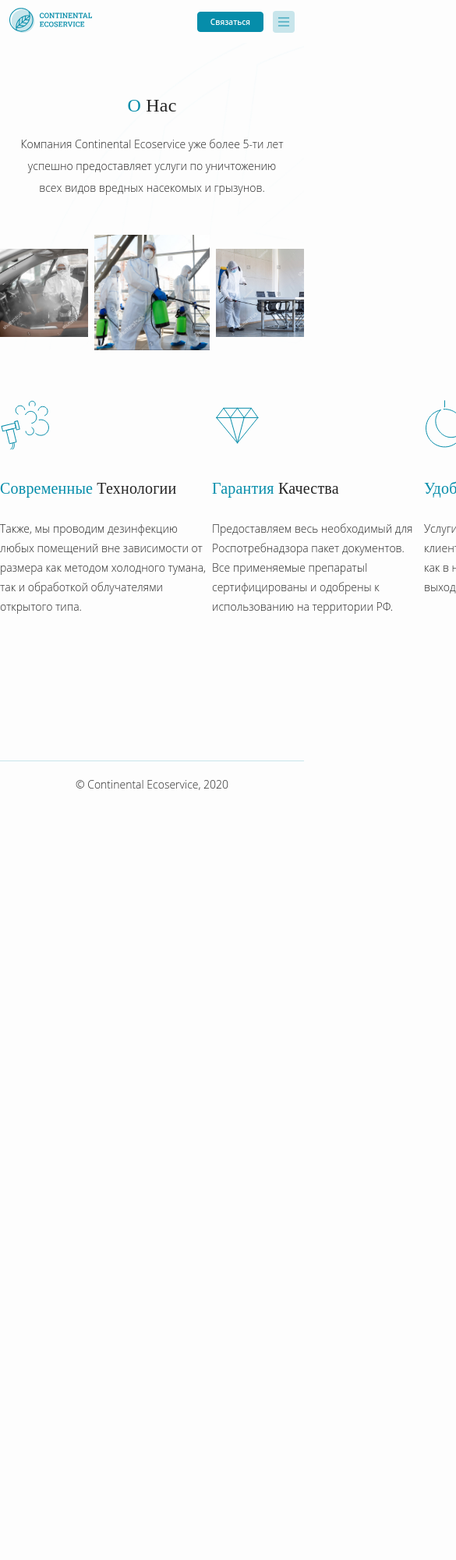
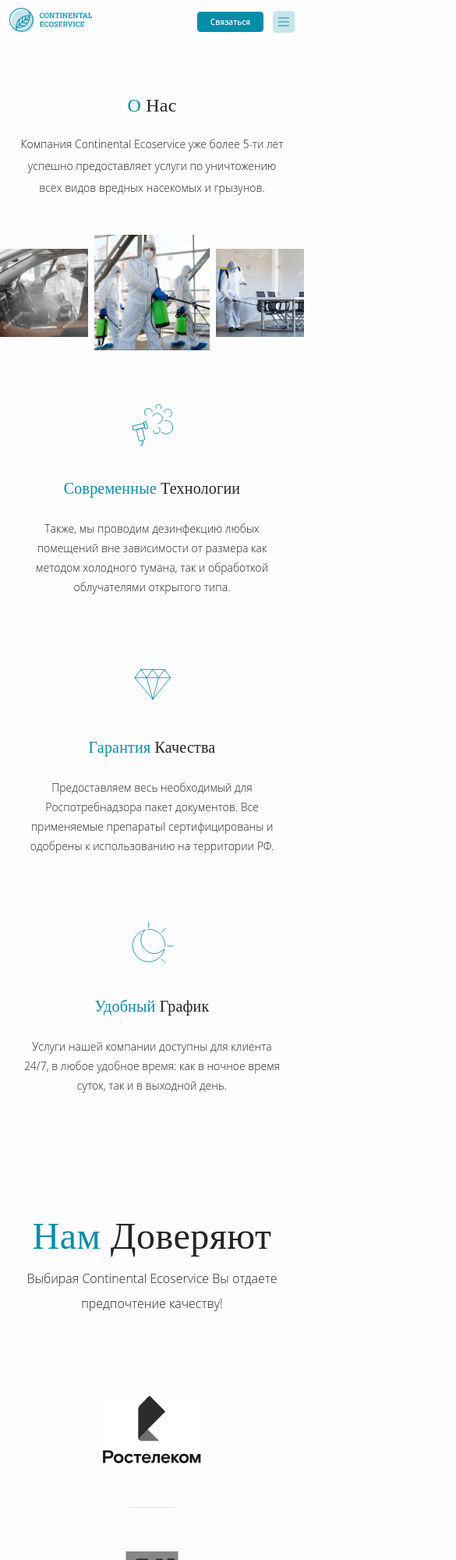
Before and after one commit to continentalecoservice/continental-eco.ru, a Gatsby site: page /about in a window 390 px wide. Shown: the top 2000 px of the page at 78% size, 585 px wide, since content can reach past the window. Before the commit the page ends 1036 px from the top, so only its background shows below. Built offline with nearby package versions, Linux system fonts and the light colour scheme; Gatsby itself is replaced by a stand-in of ours; what react-toast-notifications would draw is missing.

Commit message:
added about page

```diff
--- a/src/components/About/SecondSection/secondSection.module.css
+++ b/src/components/About/SecondSection/secondSection.module.css
@@ -1,6 +1,7 @@
 .secondSection {
   display: grid;
-  max-width: 1556px;
+  padding: 0 24px;
+  max-width: 1388px;
   margin: 0 auto 185px;
   justify-content: space-between;
   grid-template-columns: repeat(3, minmax(272px, 292px));
@@ -32,3 +33,23 @@
   line-height: 25px;
   font-family: 'Open Sans', sans-serif;
 }
+
+@media (max-width: 1550px) {
+  .secondSection {
+    max-width: 1230px;
+  }
+}
+
+@media(max-width: 1080px) {
+  .secondSection {
+    grid-gap: 80px;
+    max-width: 720px;
+    text-align: center;
+    margin-bottom: 155px;
+    grid-template-columns: 1fr;
+  }
+
+  .icon {
+    width: 55px;
+  }
+}
--- /dev/null
+++ b/src/components/About/ThirdSection/ThirdSection.jsx
@@ -0,0 +1,35 @@
+import React from 'react';
+
+import Rostelekom from '../../../images/about/rostelokom.jpg';
+import Yes from '../../../images/about/yes.jpg';
+import MyDocs from '../../../images/about/myDocs.jpg';
+import Uruk from '../../../images/about/uruk.jpg';
+import Krulatskui from '../../../images/about/krulatskui.jpg';
+
+import * as styles from './thirdSection.module.css';
+
+export const ThirdSection = () => {
+  return (
+    <div className={styles.thirdSection}>
+      <h2 className={styles.title}><span>Нам</span> Доверяют</h2>
+      <p className={styles.description}>Выбирая Continental Ecoservice Вы отдаете предпочтение качеству!</p>
+      <ul className={styles.emblemItems}>
+        <li className={styles.item}>
+          <img src={Rostelekom} className={styles.img} alt='Rostelekom' />
+        </li>
+        <li className={styles.item}>
+          <img src={Yes} className={styles.img} alt='Rostelekom' />
+        </li>
+        <li className={styles.item}>
+          <img src={MyDocs} className={styles.img} alt='Rostelekom' />
+        </li>
+        <li className={styles.item}>
+          <img src={Uruk} className={styles.img} alt='Rostelekom' />
+        </li>
+        <li className={styles.item}>
+          <img src={Krulatskui} className={styles.img} alt='Rostelekom' />
+        </li>
+      </ul>
+    </div>
+  );
+};
--- /dev/null
+++ b/src/components/About/ThirdSection/index.js
@@ -0,0 +1 @@
+export { ThirdSection } from './ThirdSection';
--- /dev/null
+++ b/src/components/About/ThirdSection/thirdSection.module.css
@@ -0,0 +1,93 @@
+.thirdSection {
+  text-align: center;
+  margin-bottom: 170px;
+}
+
+.title {
+  font-size: 48px;
+  line-height: 52px;
+  margin-bottom: 12px;
+  letter-spacing: 0.01em;
+  text-transform: capitalize;
+  color: #242424;
+  font-family: 'Roboto Slab', serif;
+}
+
+.title span {
+  color: #068DAA;
+}
+
+.description {
+  font-size: 16px;
+  font-weight: 300;
+  color: #242424;
+  line-height: 32px;
+  margin-bottom: 102px;
+  font-family: 'Open Sans', sans-serif;
+}
+
+.emblemItems {
+  display: flex;
+  margin: 0 auto;
+  flex-wrap: wrap;
+  max-width: 1084px;
+  align-items: center;
+  justify-content: space-between;
+}
+
+.item {
+  display: flex;
+  align-items: center;
+  filter: grayscale(1);
+  justify-content: center;
+  transition: filter 0.3s ease-in;
+}
+
+.item:hover {
+  filter: grayscale(0);
+}
+
+.item:not(:last-child):after {
+  content: '';
+  width: 1px;
+  height: 56px;
+  margin: 0 3vw;
+  background-color: #C8E5EB;
+}
+
+@media(max-width: 1024px) {
+  .emblemItems {
+    max-width: 543px;
+    justify-content: center;
+  }
+
+  .item {
+    margin: 0 3.5vw 56px;
+  }
+
+  .item:not(:last-child):after {
+    display: none;
+  }
+}
+
+@media(max-width: 768px) {
+  .thirdSection {
+    margin-bottom: 98px;
+  }
+
+  .emblemItems {
+    flex-direction: column;
+  }
+
+  .item {
+    margin: 0;
+    flex-direction: column;
+  }
+
+  .item:not(:last-child):after {
+    width: 56px;
+    height: 1px;
+    margin: 56px 0;
+    display: block;
+  }
+}
--- a/src/components/OurContacts/ourContacts.module.css
+++ b/src/components/OurContacts/ourContacts.module.css
@@ -35,13 +35,13 @@
   display: flex;
   position: relative;
   align-items: center;
+  transform: scale(1);
   justify-content: center;
   transition: all 0.3s ease-in;
 }
 
 .link:hover .linkWrap {
-  width: 64px;
-  height: 64px;
+  transform: scale(0.8);
 }
 
 .link:hover .linkWrap::after {
@@ -55,12 +55,7 @@
 
 .link:hover .linkText {
   opacity: 1;
-  transform: translateY(50%);
-}
-
-.link:hover .linkIcon {
-  width: 24px;
-  height: 24px;
+  transform: translateY(50%) scale(1.2);
 }
 
 .linkWrap::after {
--- a/src/pages/about.js
+++ b/src/pages/about.js
@@ -1,12 +1,16 @@
 import React from 'react';
 import { FirstSection } from '../components/About/FirstSection';
 import { SecondSection } from '../components/About/SecondSection';
+import { ThirdSection } from '../components/About/ThirdSection';
+import { OurContacts } from '../components/OurContacts/OurContacts';
 
 const AboutPage = () => {
   return (
     <React.Fragment>
       <FirstSection />
       <SecondSection />
+      <ThirdSection />
+      <OurContacts />
     </React.Fragment>
   )
 };
```
Also changed, not shown: src/images/about/krulatskui.jpg (added), src/images/about/myDocs.jpg (added), src/images/about/rostelokom.jpg (added), src/images/about/uruk.jpg (added), src/images/about/yes.jpg (added).
